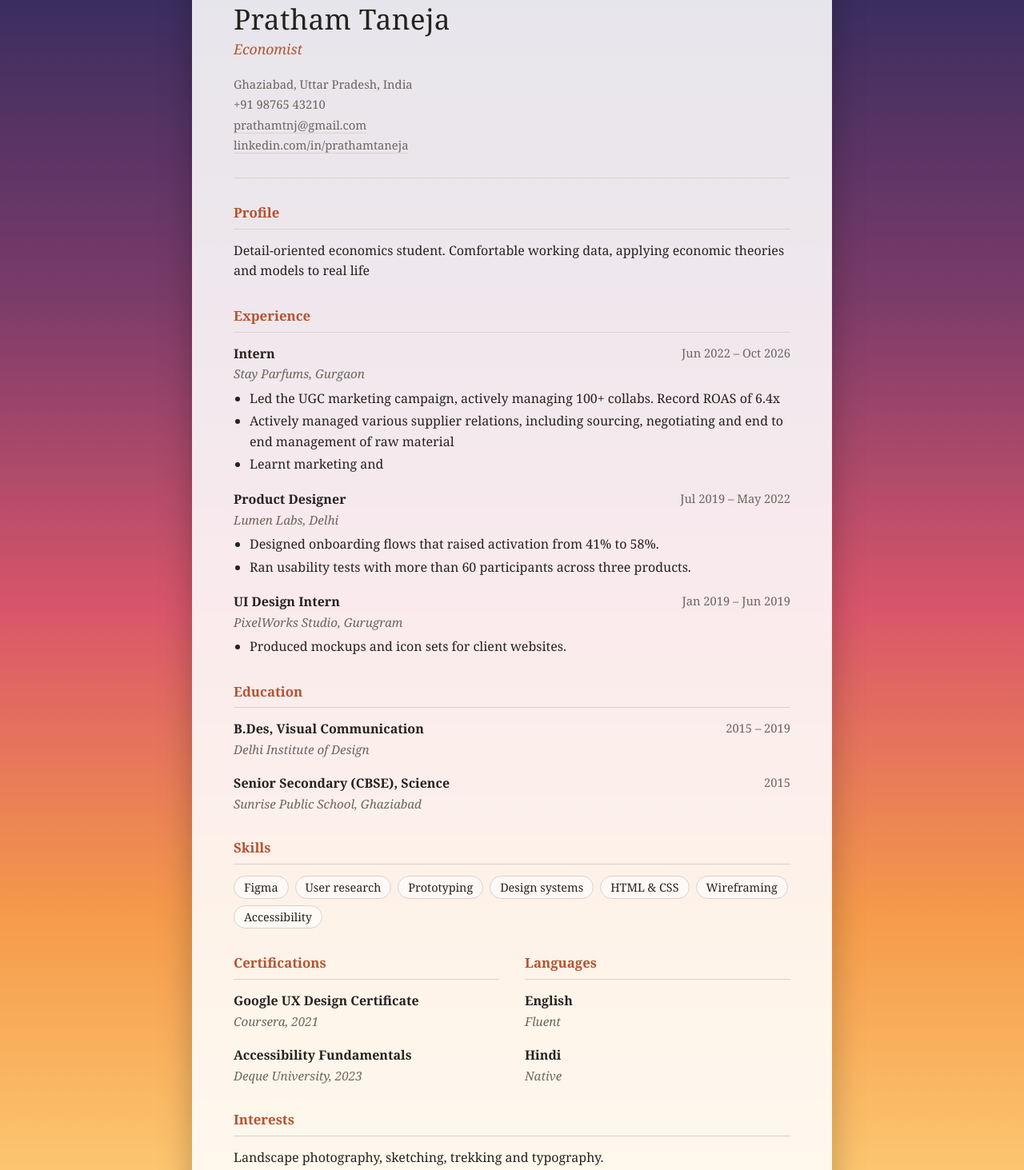
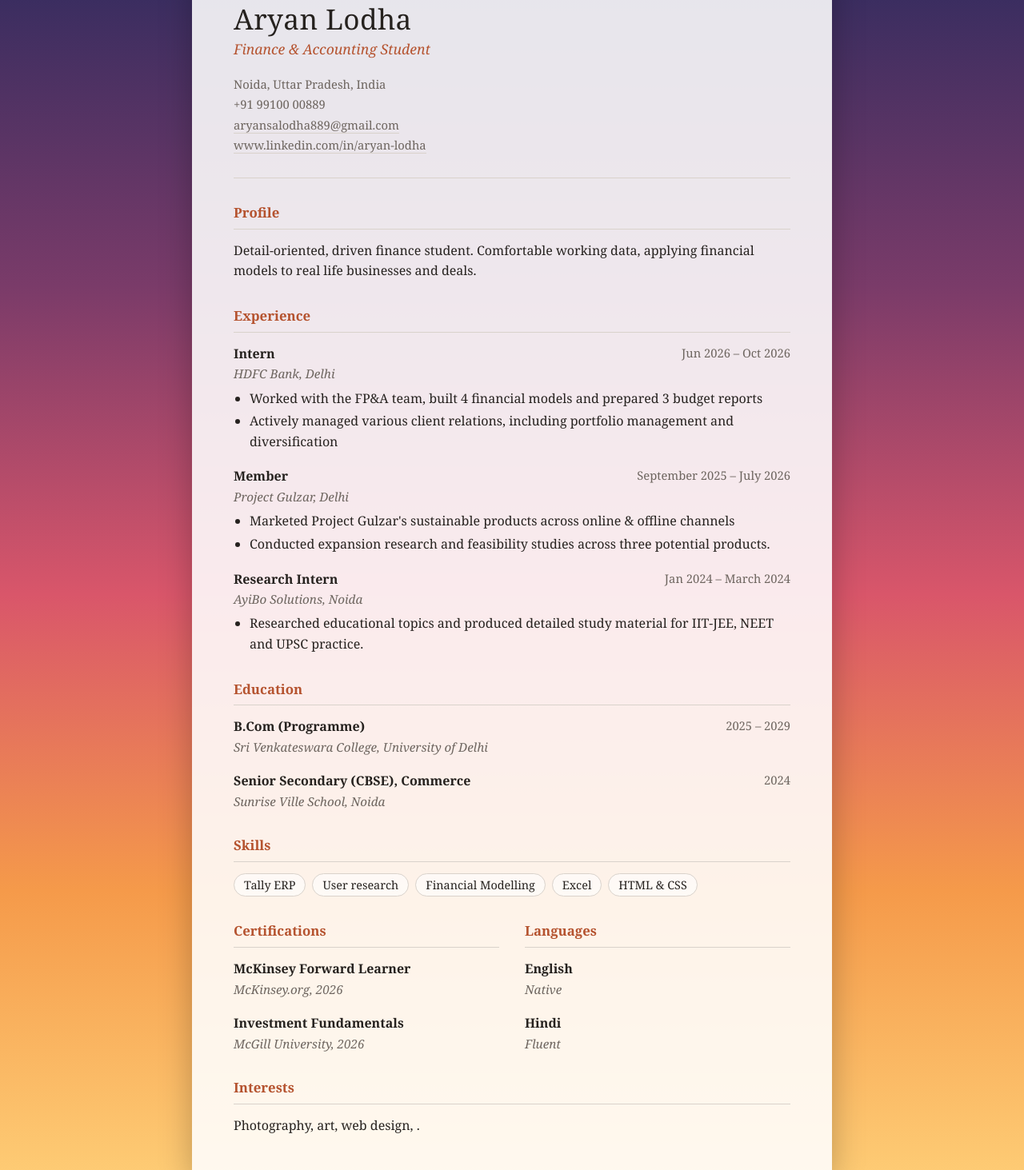
Before and after one commit to aryansalodha889-boop/resume, a plain HTML site: page index.html in a window 1280 px wide. Shown: the part 93-1556 px from the top of the page at 80% size. Drawn offline with Linux system fonts and the light colour scheme.

Commit message:
Update index.html

```diff
--- a/index.html
+++ b/index.html
@@ -11,13 +11,13 @@
 
     <header class="header">
       <div>
-        <h1 class="name">Pratham Taneja</h1>
-        <p class="role">Economist</p>
+        <h1 class="name">Aryan Lodha</h1>
+        <p class="role">Finance & Accounting Student</p>
         <ul class="contact">
-          <li>Ghaziabad, Uttar Pradesh, India</li>
-          <li>+91 98765 43210</li>
-          <li><a href="mailto:aarav.sharma@example.com">prathamtnj@gmail.com</a></li>
-          <li><a href="https://www.linkedin.com/in/yourname">linkedin.com/in/prathamtaneja</a></li>
+          <li>Noida, Uttar Pradesh, India</li>
+          <li>+91 99100 00889</li>
+          <li><a href="mailto:aarav.sharma@example.com">aryansalodha889@gmail.com</a></li>
+          <li><a href="https://www.linkedin.com/in/yourname">www.linkedin.com/in/aryan-lodha</a></li>
         </ul>
       </div>
 
@@ -29,7 +29,7 @@
 
     <section class="section">
       <h2>Profile</h2>
-      <p>Detail-oriented economics student. Comfortable working data, applying economic theories and models to real life</p>
+      <p>Detail-oriented, driven finance student. Comfortable working data, applying financial models to real life businesses and deals.</p>
     </section>
 
     <section class="section">
@@ -38,36 +38,35 @@
       <div class="entry">
         <div class="entry-head">
           <span class="entry-title">Intern</span>
-          <span class="entry-date">Jun 2022 – Oct 2026</span>
+          <span class="entry-date">Jun 2026 – Oct 2026</span>
         </div>
-        <div class="entry-sub">Stay Parfums, Gurgaon</div>
+        <div class="entry-sub">HDFC Bank, Delhi</div>
         <ul>
-          <li>Led the UGC marketing campaign, actively managing 100+ collabs. Record ROAS of 6.4x</li>
-          <li>Actively managed various supplier relations, including sourcing, negotiating and end to end management of raw material</li>
-          <li>Learnt marketing and </li>
+          <li>Worked with the FP&A team, built 4 financial models and prepared 3 budget reports</li>
+          <li>Actively managed various client relations, including portfolio management and diversification</li>
         </ul>
       </div>
 
       <div class="entry">
         <div class="entry-head">
-          <span class="entry-title">Product Designer</span>
-          <span class="entry-date">Jul 2019 – May 2022</span>
+          <span class="entry-title">Member</span>
+          <span class="entry-date">September 2025 – July 2026</span>
         </div>
-        <div class="entry-sub">Lumen Labs, Delhi</div>
+        <div class="entry-sub">Project Gulzar, Delhi</div>
         <ul>
-          <li>Designed onboarding flows that raised activation from 41% to 58%.</li>
-          <li>Ran usability tests with more than 60 participants across three products.</li>
+          <li>Marketed Project Gulzar's sustainable products across online & offline channels</li>
+          <li>Conducted expansion research and feasibility studies across three potential products.</li>
         </ul>
       </div>
 
       <div class="entry">
         <div class="entry-head">
-          <span class="entry-title">UI Design Intern</span>
-          <span class="entry-date">Jan 2019 – Jun 2019</span>
+          <span class="entry-title">Research Intern</span>
+          <span class="entry-date">Jan 2024 – March 2024</span>
         </div>
-        <div class="entry-sub">PixelWorks Studio, Gurugram</div>
+        <div class="entry-sub">AyiBo Solutions, Noida</div>
         <ul>
-          <li>Produced mockups and icon sets for client websites.</li>
+          <li>Researched educational topics and produced detailed study material for IIT-JEE, NEET and UPSC practice.</li>
         </ul>
       </div>
     </section>
@@ -77,31 +76,29 @@
 
       <div class="entry">
         <div class="entry-head">
-          <span class="entry-title">B.Des, Visual Communication</span>
-          <span class="entry-date">2015 – 2019</span>
+          <span class="entry-title">B.Com (Programme)</span>
+          <span class="entry-date">2025 – 2029</span>
         </div>
-        <div class="entry-sub">Delhi Institute of Design</div>
+        <div class="entry-sub">Sri Venkateswara College, University of Delhi</div>
       </div>
 
       <div class="entry">
         <div class="entry-head">
-          <span class="entry-title">Senior Secondary (CBSE), Science</span>
-          <span class="entry-date">2015</span>
+          <span class="entry-title">Senior Secondary (CBSE), Commerce</span>
+          <span class="entry-date">2024</span>
         </div>
-        <div class="entry-sub">Sunrise Public School, Ghaziabad</div>
+        <div class="entry-sub">Sunrise Ville School, Noida</div>
       </div>
     </section>
 
     <section class="section">
       <h2>Skills</h2>
       <ul class="skills">
-        <li>Figma</li>
+        <li>Tally ERP</li>
         <li>User research</li>
-        <li>Prototyping</li>
-        <li>Design systems</li>
+        <li>Financial Modelling</li>
+        <li>Excel</li>
         <li>HTML &amp; CSS</li>
-        <li>Wireframing</li>
-        <li>Accessibility</li>
       </ul>
     </section>
 
@@ -109,12 +106,12 @@
       <section class="section">
         <h2>Certifications</h2>
         <div class="entry">
-          <div class="entry-title">Google UX Design Certificate</div>
-          <div class="entry-sub">Coursera, 2021</div>
+          <div class="entry-title">McKinsey Forward Learner</div>
+          <div class="entry-sub">McKinsey.org, 2026</div>
         </div>
         <div class="entry">
-          <div class="entry-title">Accessibility Fundamentals</div>
-          <div class="entry-sub">Deque University, 2023</div>
+          <div class="entry-title">Investment Fundamentals</div>
+          <div class="entry-sub">McGill University, 2026</div>
         </div>
       </section>
 
@@ -122,18 +119,18 @@
         <h2>Languages</h2>
         <div class="entry">
           <div class="entry-title">English</div>
-          <div class="entry-sub">Fluent</div>
+          <div class="entry-sub">Native</div>
         </div>
         <div class="entry">
           <div class="entry-title">Hindi</div>
-          <div class="entry-sub">Native</div>
+          <div class="entry-sub">Fluent</div>
         </div>
       </section>
     </div>
 
     <section class="section">
       <h2>Interests</h2>
-      <p>Landscape photography, sketching, trekking and typography.</p>
+      <p>Photography, art, web design, .</p>
     </section>
 
   </main>
```
